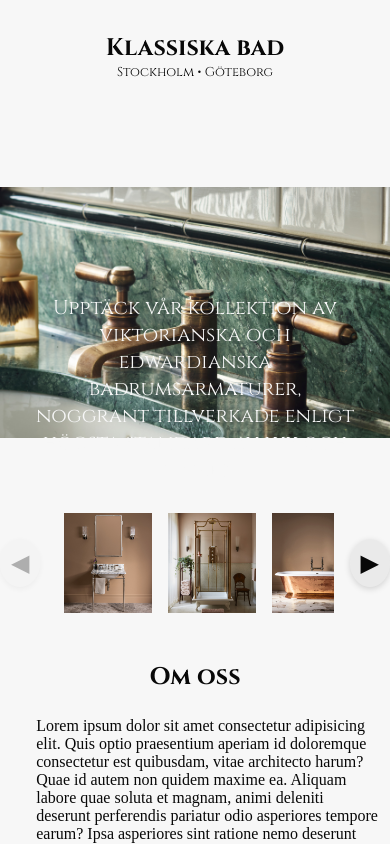
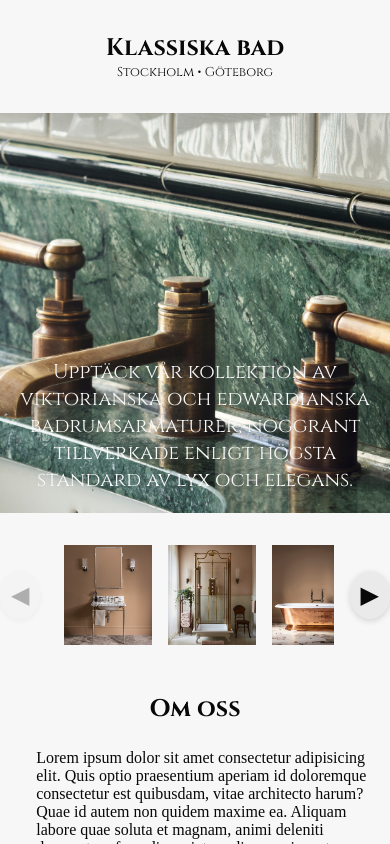
Before and after one commit to jonaru/kb-site, a React (Vite) app: page / in a window 390 px wide. Shown: the top 844 px of the page. Built offline with nearby package versions, Linux system fonts and the light colour scheme; a web font is replaced by a local one.

Commit message:
Fixed hero background placement for mobile

```diff
--- a/styles/style.css
+++ b/styles/style.css
@@ -202,11 +202,12 @@ body {
     .hero {
         height: 400px;
     }
-    .hero-image {
-        padding: 30px;
+    .hero .hero-image {
+        padding: 0 0 20px 0;
         font-size: 20px;
-        background-size: cover;
+        background-size: cover !important;
         background-position: center;
+        min-height: 400px;
     }
     .section {
         padding-left: 10px;
@@ -214,8 +215,8 @@ body {
     }
 
     .article-section {
+        margin-top: 2rem;
         padding: 0;
-        margin: 0;
     }
     .article-slider {
         gap: 16px;
```
